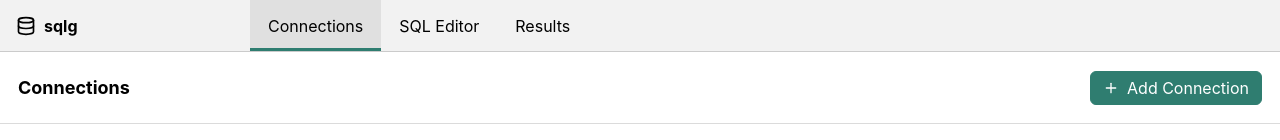
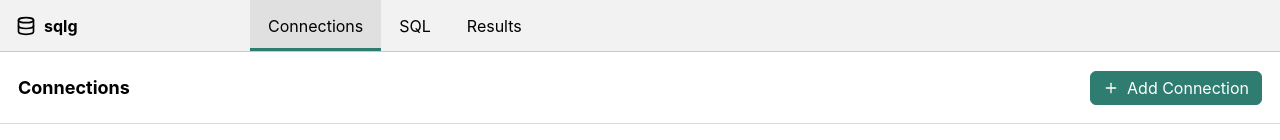
Before and after one commit to gporrata/sqlg, a React (Vite) app: page / in a window 1280 px wide. Shown: the top 140 px of the page. Built offline with nearby package versions, Linux system fonts and the light colour scheme.

Commit message:
ref: just SQL

```diff
--- a/src/App.tsx
+++ b/src/App.tsx
@@ -89,7 +89,7 @@ function App() {
             Connections
           </button>
           <button className={tab === "editor" ? "active" : ""} onClick={() => setTab("editor")}>
-            SQL Editor
+            SQL
           </button>
           <button className={tab === "results" ? "active" : ""} onClick={() => setTab("results")}>
             Results
```
